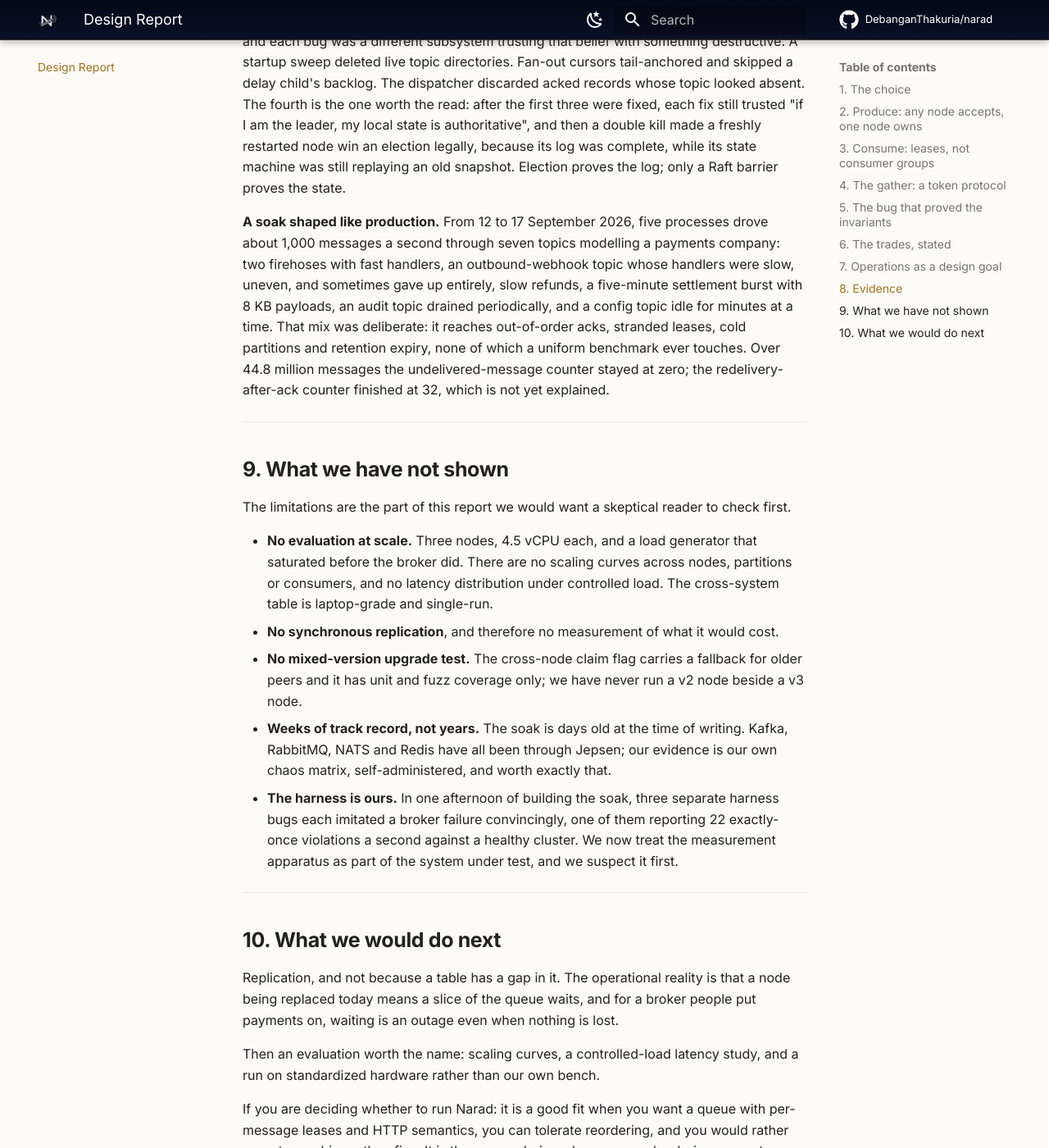
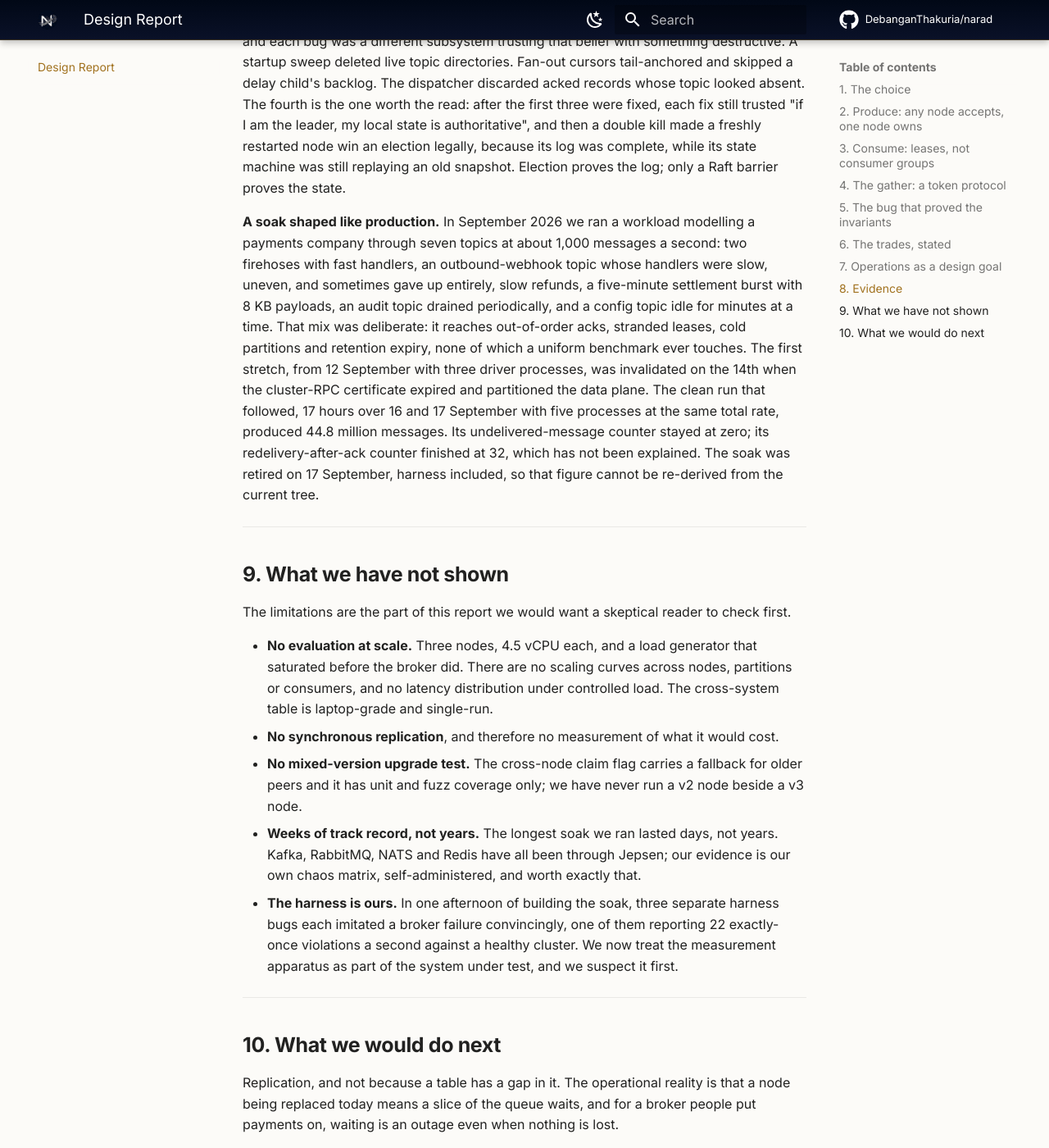
Before and after one commit to DebanganThakuria/narad, an MkDocs documentation site: the page built from docs/paper.md, in a window 1280 px wide and 1400 px high, scrolled down 8130 px. Shown: the whole window at 82% size. Built offline with MkDocs 1.6.1 and Material for MkDocs 9.7.7, drawn with Linux system fonts in a browser that asks for light colours; comment, search, counter and statistics services are not loaded.

Commit message:
fix: pre-landing review fixes
The monitoring README now documents a node recipe that survives (the
e2e script tears its cluster down on exit) with dedicated metrics and
pprof listeners, and prometheus.yml scrapes those metrics ports instead
of the credential-guarded API port. local-monitoring-start.sh pointed
at ops/local-monitoring/, a directory renamed in #60. The paper's soak
paragraph now separates the invalidated run from the clean one and
says the harness was retired. container.yml stops rebuilding the image
for paths the .dockerignore never ships. The chart's retention comment
no longer cites the soak.

Co-Authored-By: Claude Fable 5.1 <noreply@anthropic.com>

```diff
--- a/docs/paper.md
+++ b/docs/paper.md
@@ -180,7 +180,7 @@ Duplicates are within the at-least-once contract and come from acks in the last
 
 **Four data-loss bugs, found by chaos and not by unit tests.** All four shared one root cause: a node restored from a Raft snapshot believes it is current while being hours stale, and each bug was a different subsystem trusting that belief with something destructive. A startup sweep deleted live topic directories. Fan-out cursors tail-anchored and skipped a delay child's backlog. The dispatcher discarded acked records whose topic looked absent. The fourth is the one worth the read: after the first three were fixed, each fix still trusted "if I am the leader, my local state is authoritative", and then a double kill made a freshly restarted node win an election legally, because its log was complete, while its state machine was still replaying an old snapshot. Election proves the log; only a Raft barrier proves the state.
 
-**A soak shaped like production.** From 12 to 17 September 2026, five processes drove about 1,000 messages a second through seven topics modelling a payments company: two firehoses with fast handlers, an outbound-webhook topic whose handlers were slow, uneven, and sometimes gave up entirely, slow refunds, a five-minute settlement burst with 8 KB payloads, an audit topic drained periodically, and a config topic idle for minutes at a time. That mix was deliberate: it reaches out-of-order acks, stranded leases, cold partitions and retention expiry, none of which a uniform benchmark ever touches. Over 44.8 million messages the undelivered-message counter stayed at zero; the redelivery-after-ack counter finished at 32, which is not yet explained.
+**A soak shaped like production.** In September 2026 we ran a workload modelling a payments company through seven topics at about 1,000 messages a second: two firehoses with fast handlers, an outbound-webhook topic whose handlers were slow, uneven, and sometimes gave up entirely, slow refunds, a five-minute settlement burst with 8 KB payloads, an audit topic drained periodically, and a config topic idle for minutes at a time. That mix was deliberate: it reaches out-of-order acks, stranded leases, cold partitions and retention expiry, none of which a uniform benchmark ever touches. The first stretch, from 12 September with three driver processes, was invalidated on the 14th when the cluster-RPC certificate expired and partitioned the data plane. The clean run that followed, 17 hours over 16 and 17 September with five processes at the same total rate, produced 44.8 million messages. Its undelivered-message counter stayed at zero; its redelivery-after-ack counter finished at 32, which has not been explained. The soak was retired on 17 September, harness included, so that figure cannot be re-derived from the current tree.
 
 ---
 
@@ -191,7 +191,7 @@ The limitations are the part of this report we would want a skeptical reader to
 - **No evaluation at scale.** Three nodes, 4.5 vCPU each, and a load generator that saturated before the broker did. There are no scaling curves across nodes, partitions or consumers, and no latency distribution under controlled load. The cross-system table is laptop-grade and single-run.
 - **No synchronous replication**, and therefore no measurement of what it would cost.
 - **No mixed-version upgrade test.** The cross-node claim flag carries a fallback for older peers and it has unit and fuzz coverage only; we have never run a v2 node beside a v3 node.
-- **Weeks of track record, not years.** The soak is days old at the time of writing. Kafka, RabbitMQ, NATS and Redis have all been through Jepsen; our evidence is our own chaos matrix, self-administered, and worth exactly that.
+- **Weeks of track record, not years.** The longest soak we ran lasted days, not years. Kafka, RabbitMQ, NATS and Redis have all been through Jepsen; our evidence is our own chaos matrix, self-administered, and worth exactly that.
 - **The harness is ours.** In one afternoon of building the soak, three separate harness bugs each imitated a broker failure convincingly, one of them reporting 22 exactly-once violations a second against a healthy cluster. We now treat the measurement apparatus as part of the system under test, and we suspect it first.
 
 ---
```
Also changed, not shown: ops/monitoring/README.md (+33 -6 lines), 4 other files.
